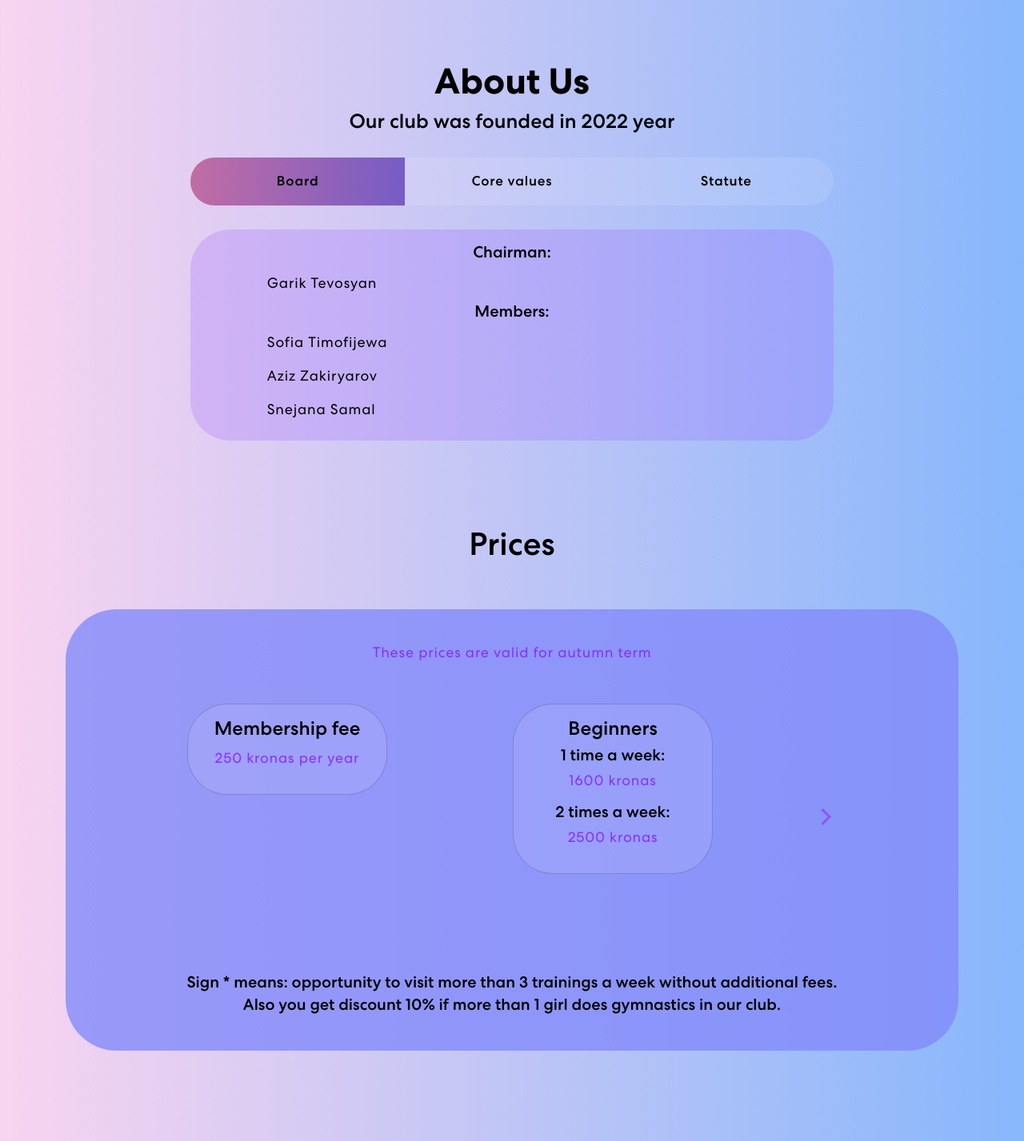
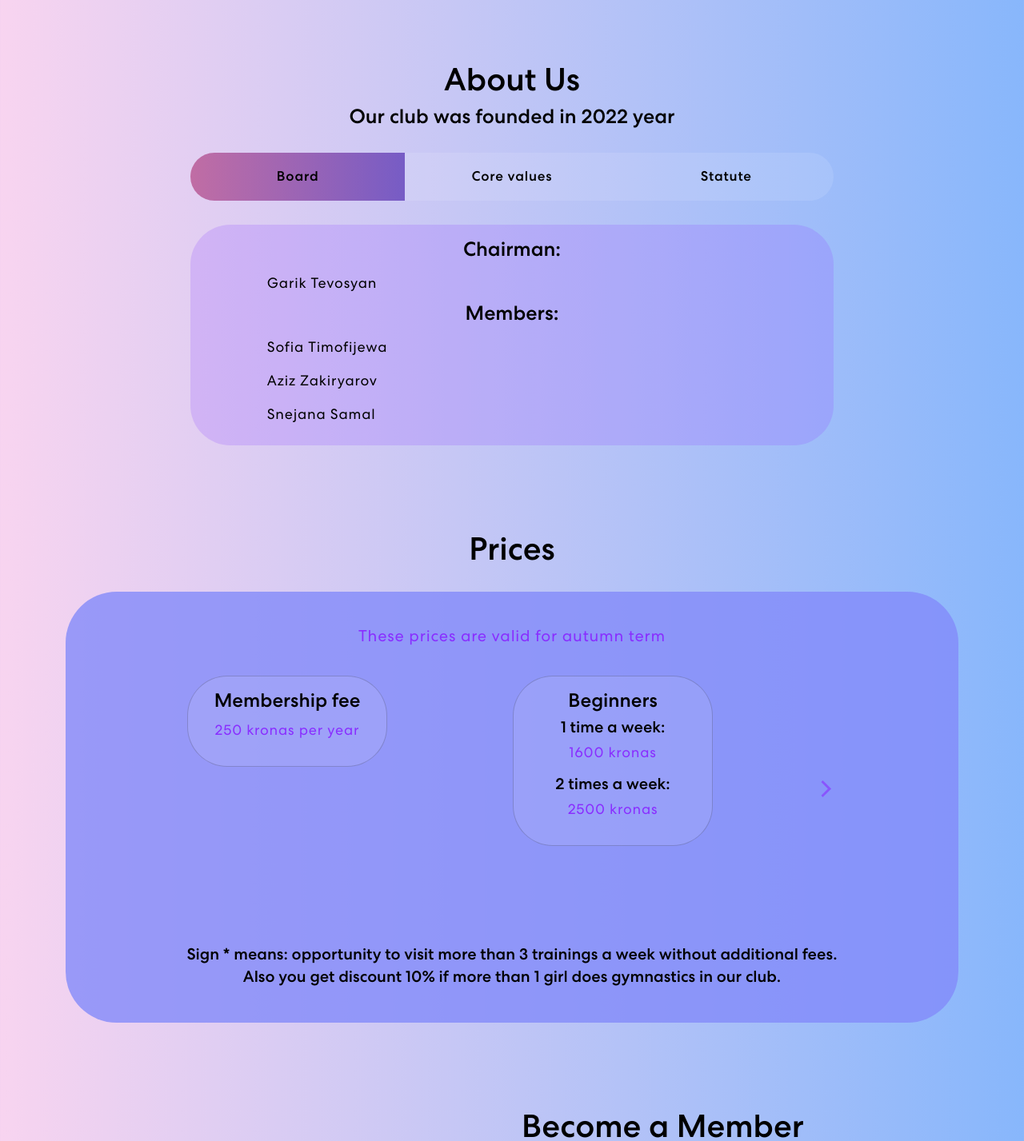
Before and after one commit to valeribeizer/rising_star, a React (Create React App) app: page / in a window 1280 px wide. Shown: the part 800-2227 px from the top of the page at 80% size. Built offline with nearby package versions, Linux system fonts and the light colour scheme.

Commit message:
fixed contacts form, added image

```diff
--- a/src/App.css
+++ b/src/App.css
@@ -60,7 +60,6 @@ img {
 /* NavBar  CSS  */
 nav.navbar {
   margin-bottom: 50px;
-  /* padding: 18px 0; */
   position: fixed;
   width: 100%;
   top: 0;
@@ -189,18 +188,6 @@ nav.navbar .navbar-nav a.nav-link.navbar-link.active {
   animation: updown 3s linear infinite;
 }
 
-/* @keyframes updown {
-  0% {
-    transform: translateY(-20px);
-  }
-  50% {
-    transform: translateY(20px);
-  }
-  100% {
-    transform: translateY(-20px);
-  }
-} */
-
 .txt-rotate > .wrap {
   border-right: 0.08em solid #666;
 }
@@ -212,20 +199,12 @@ nav.navbar .navbar-nav a.nav-link.navbar-link.active {
 }
 
 .about h2 {
-  font-size: 45px;
-  font-weight: 700;
-  text-align: center;
-}
-
-.about h5 {
   font-size: 25px;
   font-weight: 500;
   text-align: center;
 }
 
 .about h1 {
-  font-size: 20px;
-  font-weight: 450;
   text-align: center;
 }
 
@@ -356,15 +335,16 @@ nav.navbar .navbar-nav a.nav-link.navbar-link.active {
 .member {
   padding-top: 105px;
 }
+
 .member img {
   width: 400px;
   height: 400px;
 }
-.member h2 {
-	font-size: 45px;
-	font-weight: 500;
+
+.member h1 {
   margin-bottom: 30px;
 }
+
 .member form input, .member form textarea {
   width: 100%;
   background: rgba(148, 83, 252, 0.219);
@@ -448,11 +428,11 @@ nav.navbar .navbar-nav a.nav-link.navbar-link.active {
   border-radius: 64px;
   text-align: center;
   padding: 40px 50px;
-  margin-top: 50px;
 }
 
 .prices h1 {
 	text-align: center;
+  margin-bottom: 30px;
 }
 
 .prices h2 {
@@ -474,6 +454,14 @@ nav.navbar .navbar-nav a.nav-link.navbar-link.active {
     text-align: center;
 }
 
+.prices p1 {
+    color: #892eff;
+    font-size: 20px;
+    letter-spacing: 0.8px;
+    line-height: 1.5em;
+    text-align: center;
+}
+
 .prices-slider {
   width: 80%;
   margin: auto auto;
@@ -484,7 +472,6 @@ nav.navbar .navbar-nav a.nav-link.navbar-link.active {
 
 .prices .card {
   width: 250px;
-
   background-color: rgb(255 255 255 / 10%);
   border-radius: 50px;
 }
@@ -540,14 +527,29 @@ nav.navbar .navbar-nav a.nav-link.navbar-link.active {
 	font-size: 25px;
 	font-weight: 500;
   text-align: center;
+  padding-bottom: 5px;
 }
 
 .contacts p {
-    color: white;
-    font-size: 15px;
+    color: #892eff;
+    font-size: 18px;
     letter-spacing: 0.8px;
     line-height: 1.0em;
     text-align: center;
+}
+
+.contacts h3 {
+    color: #892eff;
+    font-size: 20px;
+    letter-spacing: 0.8px;
+    line-height: 1.0em;
+    text-align: center;
+    padding-bottom: 20px;
+}
+
+.contacts img {
+  width: 650px;
+  height: 250px;
 }
 
 
--- a/src/components/AboutUs.js
+++ b/src/components/AboutUs.js
@@ -12,8 +12,8 @@ const AboutUs = () => {
       <Container>
         <Row>
           <Col>
-            <h2>About Us</h2>
-            <h5>Our club was founded in 2022 year</h5>
+            <h1>About Us</h1>
+            <h2>Our club was founded in 2022 year</h2>
             <Tab.Container id="aboutUs-tabs" defaultActiveKey="board">
               <Nav variant="pills">
                 <Nav.Item>
@@ -31,9 +31,9 @@ const AboutUs = () => {
                   <Card>
                     <Card.Body>
                       <Row>
-                        <h1>Chairman:</h1>
+                        <h2>Chairman:</h2>
                         <p>Garik Tevosyan</p>
-                        <h1>Members:</h1>
+                        <h2>Members:</h2>
                         <p>Sofia Timofijewa</p>
                         <p>Aziz Zakiryarov</p>
                         <p>Snejana Samal</p>
--- a/src/components/Contacts.js
+++ b/src/components/Contacts.js
@@ -1,4 +1,5 @@
-import { Container, Row, Col } from "react-bootstrap"
+import { Container, Row, Col } from "react-bootstrap";
+import gymnasts from '../assets/img/contacts_info_img.png';
 
 const Contacts = () => {
   return (
@@ -8,25 +9,28 @@ const Contacts = () => {
         <div className="contacts-bx">
           <Row>
             <Col>
-                <p>If you want to ask something feel free to get in touch</p>
+              <h3>If you want to ask something feel free to get in touch</h3>
             </Col>
           </Row>
           <Row>
         <Col>
+            <Row>
               <h2>Email</h2>
               <p>rg.risingstar@gmail.com</p>
-              </Col>
-              <Col>
-                <h2>Phone</h2>
-                <p>0739486676</p>
-              </Col>
             </Row>
             <Row>
-              <Col>
+              <h2>Phone</h2>
+              <p>073 948 66 76</p>
+            </Row>
+            <Row>
               <h2>Address</h2>
               <p>c/o Garik Tevosyan</p>
               <p>Tallskogsränd 9</p>
               <p>165 76 Hässelby</p>
+            </Row>
+          </Col>
+          <Col>
+          <img src={gymnasts} alt='gymnasts'/>
           </Col>
           </Row>
         </div>
--- a/src/components/Member.js
+++ b/src/components/Member.js
@@ -66,7 +66,7 @@ return (
               <div
                 className={isVisible ? "animate__animated animate__fadeIn" : ""}
               >
-                <h2>Become a Member</h2>
+                <h1>Become a Member</h1>
                 <form onSubmit={handleSubmit}>
                   <Row>
                     <Col size={12} sm={6} className="px-1">
--- a/src/components/Prices.js
+++ b/src/components/Prices.js
@@ -31,7 +31,7 @@ const  Prices = () => {
           <Row>
             <Col>
               <div className="prices-bx">
-                <p>These prices are valid for autumn term</p>
+                <p1>These prices are valid for autumn term</p1>
                 <Carousel
                   responsive={responsive}
                   infinite={true}
```
Also changed, not shown: src/assets/img/contacts_info_img.png (added). Lines whose indentation alone changed are shown as unchanged.
